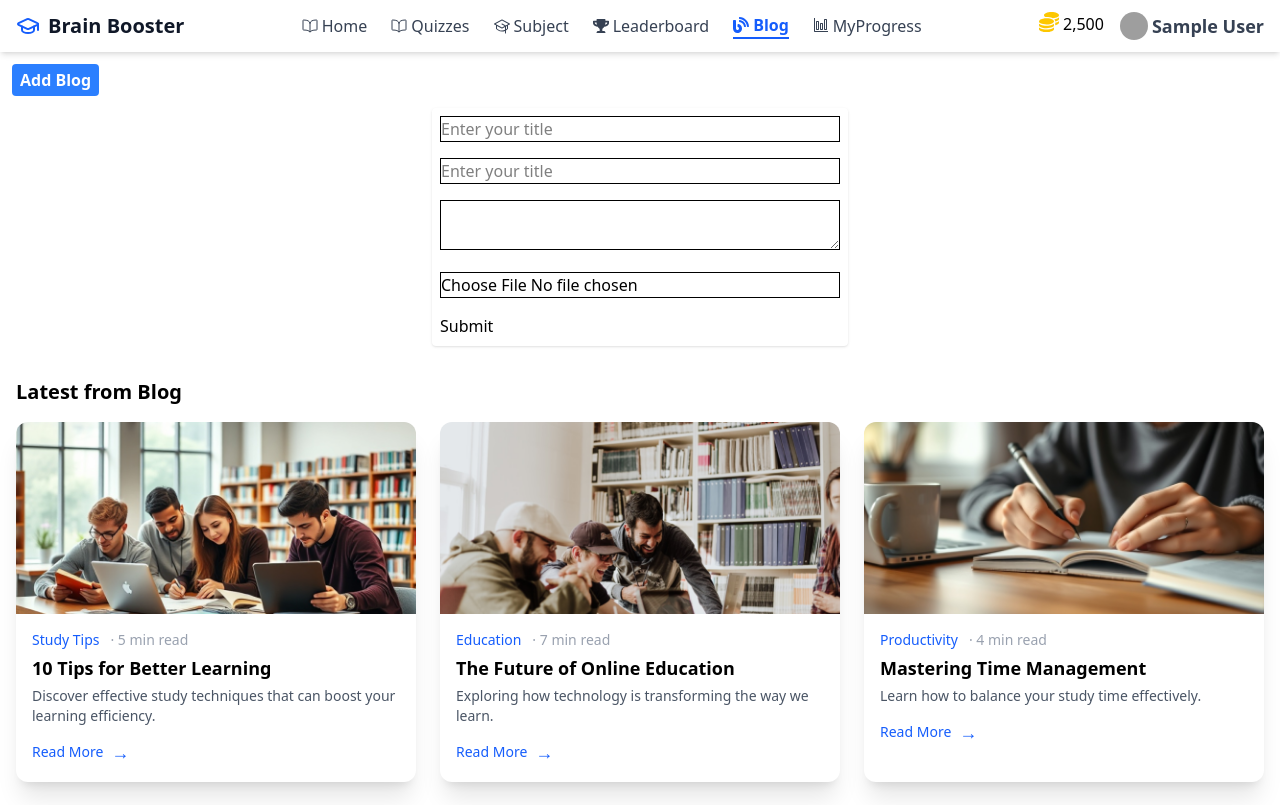
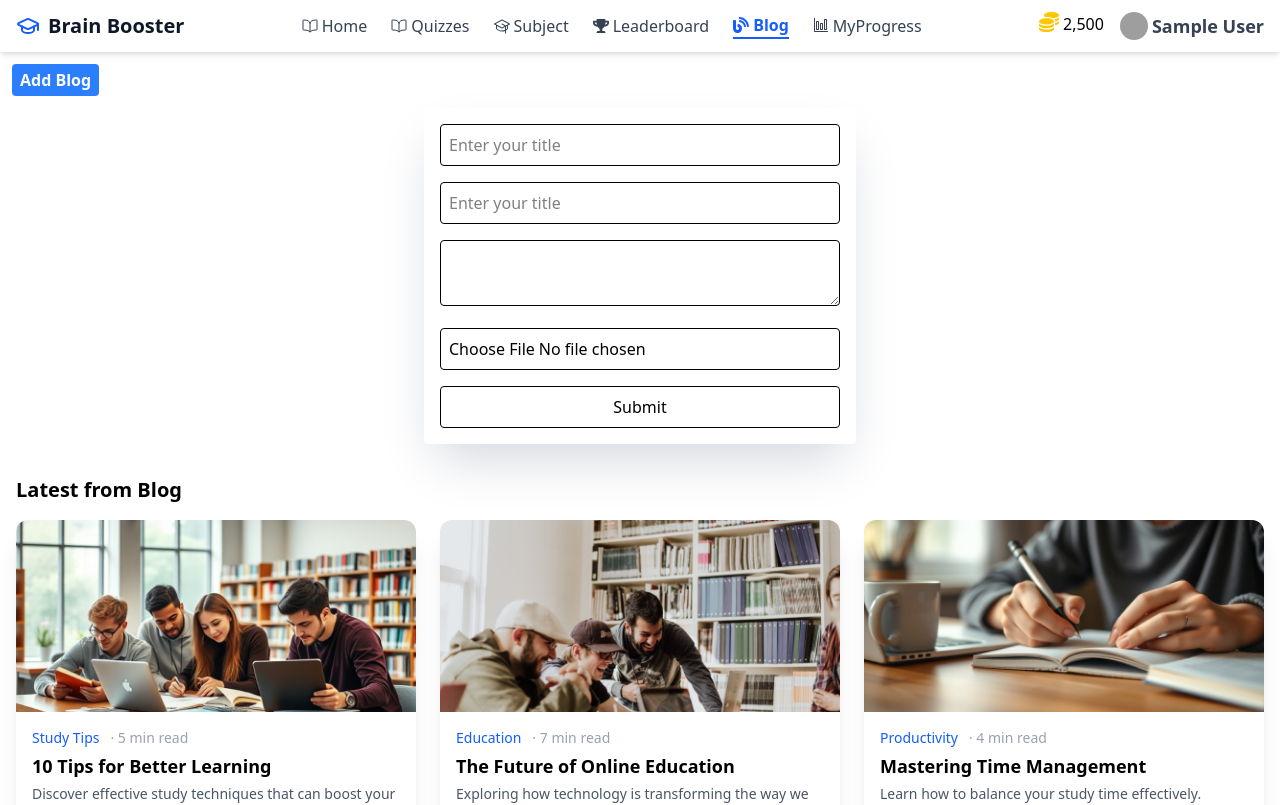
Before and after one commit to sureshjoshi88/brain-boster-app, a React (Vite) app: page /blog in a window 1280 px wide. Shown: the top 805 px of the page. Built offline with nearby package versions, Linux system fonts and the light colour scheme; no server answers; sample sign-in values are in the browser's storage; grey boxes are pictures that could not be loaded.

Commit message:
add new style

```diff
--- a/src/components/templates/Blog.jsx
+++ b/src/components/templates/Blog.jsx
@@ -13,12 +13,12 @@ const Blog = () => {
 
         <div>
             <form className='flex justify-center'>
-              <div className='shadow p-2 rounded space-y-4'>
-                  <input className='border w-100' required type="text" name="" id="title"  placeholder='Enter your title'/><br/>
-                <input className='border w-100' required type="text" name="" id="title"  placeholder='Enter your title'/><br/>
-                <textarea className='border w-100' required name="" id=""></textarea><br/>
-                <input className='border w-100' required type="file" name="" id="title"  placeholder='Enter your title'/><br/>
-                <button type='submit'>Submit</button>
+              <div className='shadow-2xl shadow-gray-300 p-4 rounded space-y-4'>
+                  <input className='border w-100 rounded p-2' required type="text" name="" id="title"  placeholder='Enter your title'/><br/>
+                <input className='border w-100 rounded p-2' required type="text" name="" id="title"  placeholder='Enter your title'/><br/>
+                <textarea className='border w-100 rounded p-2' required name="" id=""></textarea><br/>
+                <input className='border w-100 rounded p-2' required type="file" name="" id="title"  placeholder='Enter your title'/><br/>
+                <button className='border rounded w-100 p-2' type='submit'>Submit</button>
               </div>
             </form>
         </div>
```
